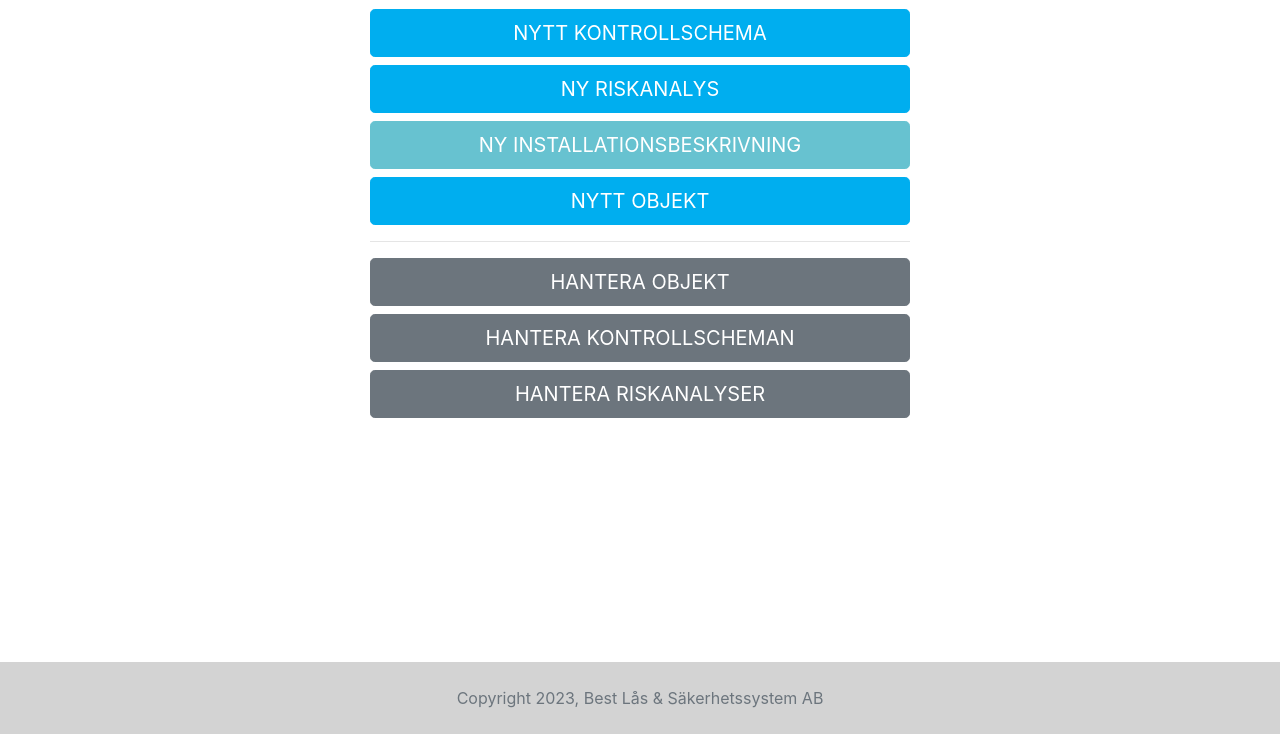
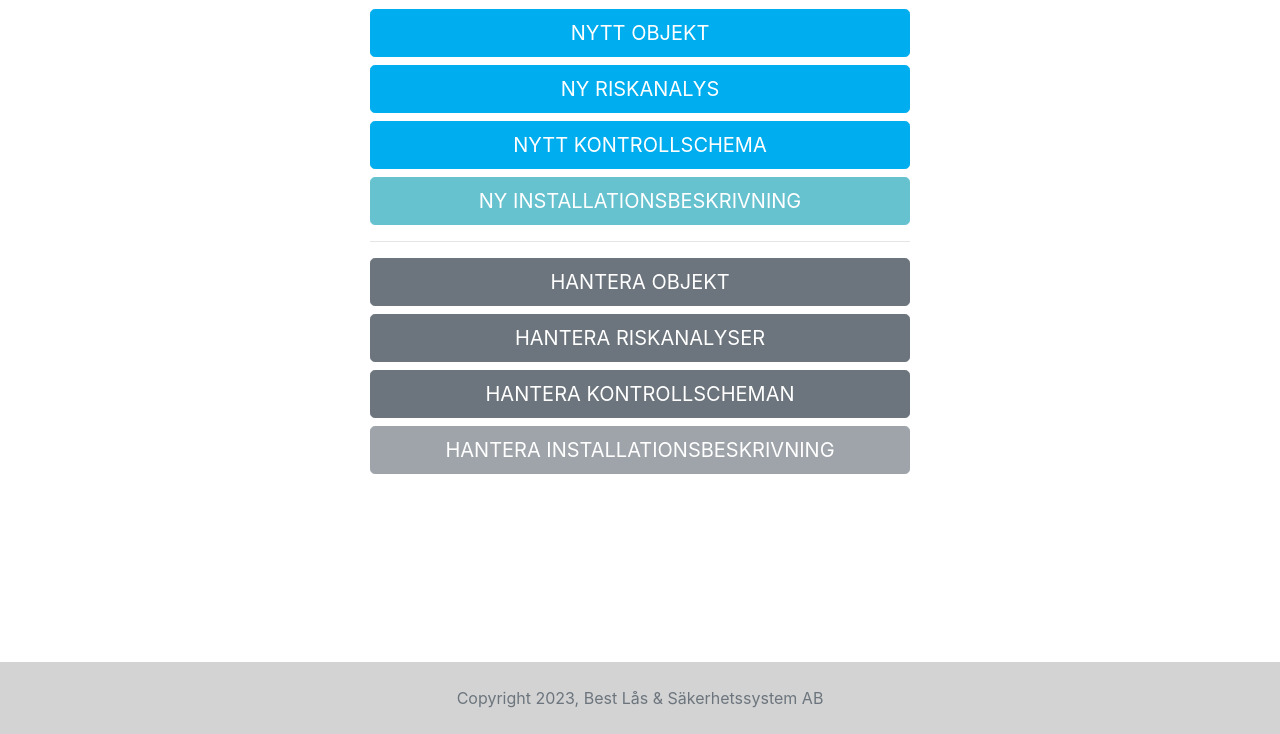
Before and after one commit to spangen87/docu-sign, a Django app: page /forms/ in a window 1280 px wide. Shown: the part 66-800 px from the top of the page. Run offline with Django 3.2, Linux system fonts and the light colour scheme; some libraries are stand-ins or nearby versions.

Commit message:
fix: Change order of links on all_forms page

```diff
--- a/door_automation_forms/templates/door_automation_forms/all_forms.html
+++ b/door_automation_forms/templates/door_automation_forms/all_forms.html
@@ -14,14 +14,17 @@
     </div>
     <div class="row">
         <div class="col-12 col-md-6 text-center mx-auto">
+            <a href="{% url 'new_object' %}" class="btn btn-lg btn-block btn-info text-uppercase">Nytt Objekt</a>
+            <a href="{% url 'new_risk_analysis' %}" class="btn btn-lg btn-block btn-info text-uppercase">Ny Riskanalys</a>
             <a href="{% url 'new_control_chart' %}" class="btn btn-lg btn-block btn-info text-uppercase">Nytt Kontrollschema</a>
-            <a href="{% url 'new_risk_analysis' %}" class="btn btn-lg btn-block btn-info text-uppercase">Ny Riskanalys</a>
             <a href="#" class="btn btn-lg btn-block btn-info disabled text-uppercase">Ny Installationsbeskrivning</a>
-            <a href="{% url 'new_object' %}" class="btn btn-lg btn-block btn-info text-uppercase">Nytt Objekt</a>
+
             <hr>
             <a class="btn btn-lg btn-block btn-secondary text-uppercase" href="{% url 'object' %}">Hantera Objekt</a>
+            <a class="btn btn-lg btn-block btn-secondary text-uppercase" href="{% url 'risk_analysis' %}">Hantera Riskanalyser</a>
             <a class="btn btn-lg btn-block btn-secondary text-uppercase" href="{% url 'control_charts' %}">Hantera Kontrollscheman</a>
-            <a class="btn btn-lg btn-block btn-secondary text-uppercase" href="{% url 'risk_analysis' %}">Hantera Riskanalyser</a>
+            <a class="btn btn-lg btn-block btn-secondary text-uppercase disabled" href="#">Hantera Installationsbeskrivning</a>
+
         </div>
     </div>
 </div>
```
